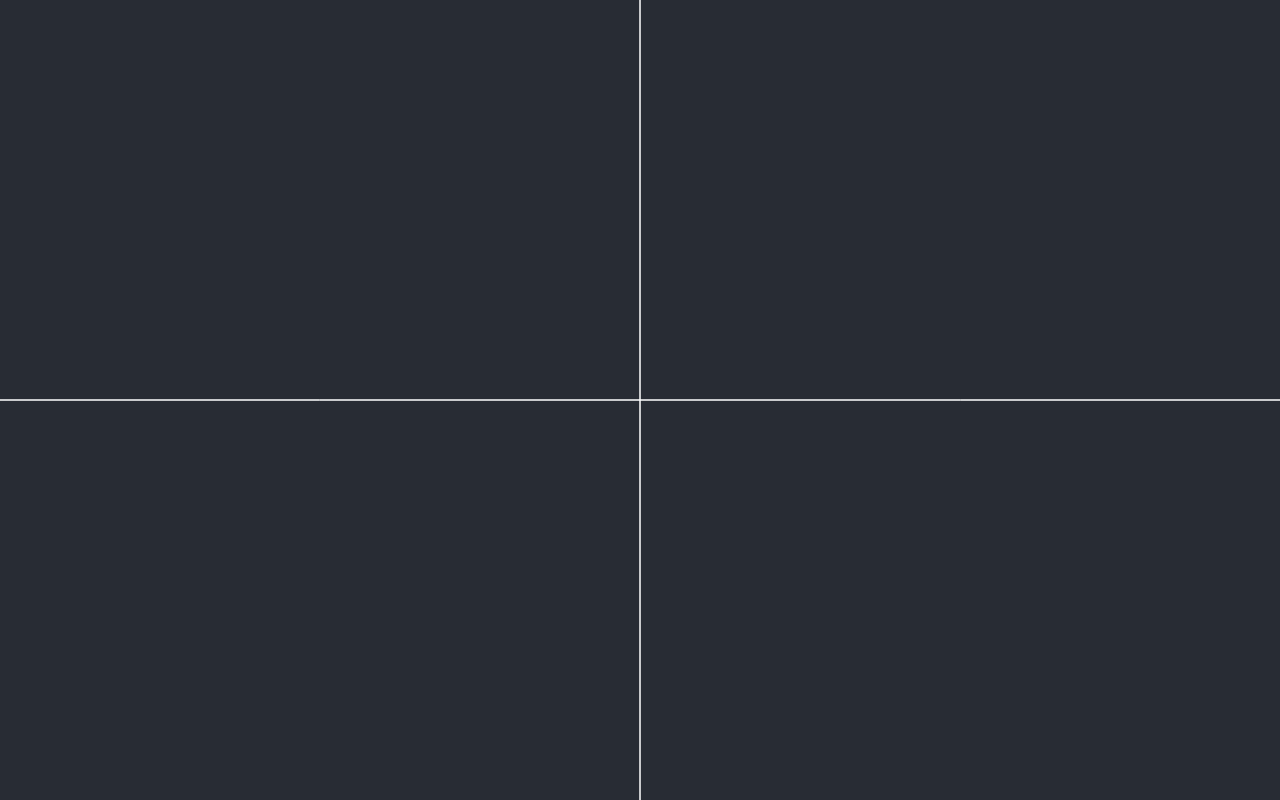
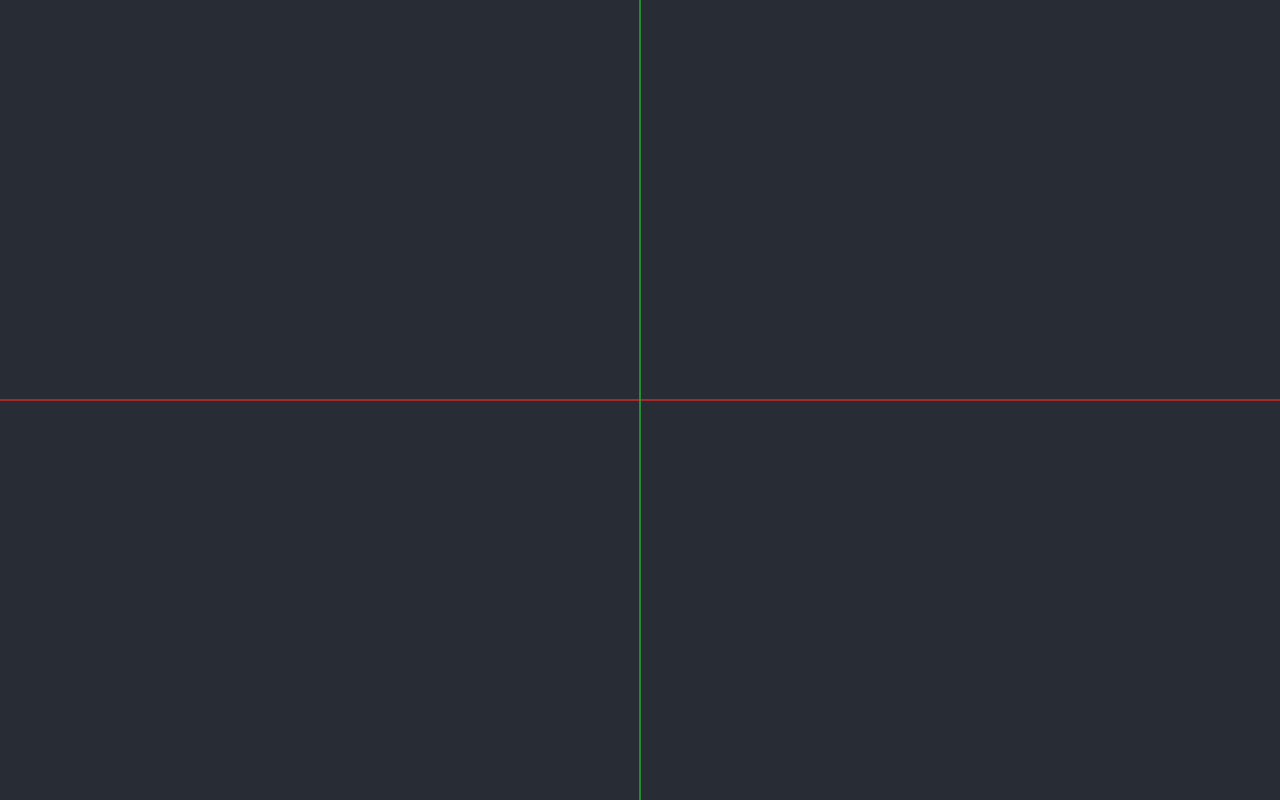
Before and after one commit to conwayjw97/3D-Function-Projector, a React (Create React App) app: page / in a window 1280 px wide. Built offline with nearby package versions, Linux system fonts and the light colour scheme.

Commit message:
CanvasDrawer refactoring finished

```diff
--- a/src/components/canvas/Canvas.js
+++ b/src/components/canvas/Canvas.js
@@ -2,79 +2,8 @@
 // TODO: Create camera class to encapsulate rotational data?
 
 import React, { useEffect, useRef } from "react";
-
-import Polygon from "../../utils/modelling/Polygon.js"
-import Vertex from "../../utils/modelling/Vertex.js"
-import Mat3 from "../../utils/math/Mat3.js"
-import Vec3 from "../../utils/math/Vec3.js"
-
+import CanvasDrawer from "./utils/CanvasDrawer.js"
 import "./Canvas.css";
-
-const vertices = [
-  new Vertex(-1.0, -1.0, -1.0), // Front-Bottom-Left
-  new Vertex( 1.0, -1.0, -1.0), // Front-Bottom-Right
-  new Vertex(-1.0, -1.0,  1.0), // Rear-Bottom-Left
-  new Vertex( 1.0, -1.0,  1.0), // Rear-Bottom-Right
-  new Vertex(-1.0,  1.0, -1.0), // Front-Top-Left
-  new Vertex( 1.0,  1.0, -1.0), // Front-Top-Right
-  new Vertex(-1.0,  1.0,  1.0), // Rear-Top-Left
-  new Vertex( 1.0,  1.0,  1.0)  // Rear-Top-Right
-]
-
-const polygons = [
-  new Polygon([vertices[0], vertices[1], vertices[5], vertices[4]]), // Front
-  new Polygon([vertices[2], vertices[3], vertices[7], vertices[6]]), // Rear
-  new Polygon([vertices[0], vertices[1], vertices[3], vertices[2]]), // Bottom
-  new Polygon([vertices[4], vertices[5], vertices[7], vertices[6]]), // Top
-  new Polygon([vertices[0], vertices[2], vertices[6], vertices[4]]), // Left
-  new Polygon([vertices[1], vertices[3], vertices[7], vertices[5]]), // Right
-]
-
-function drawLineFromVectors(ctx, a, b) {
-	ctx.beginPath();
-	ctx.moveTo(a.element(0), -1 * a.element(1));
-	ctx.lineTo(b.element(0), -1 * b.element(1));
-	ctx.stroke();
-};
-
-function drawLineBetweenVertices(ctx, a, b, matrix, fx, fy) {
-  a = a.transform(matrix);
-  b = b.transform(matrix);
-
-  ctx.beginPath();
-  ctx.moveTo(fx(a), -1 * fy(a));
-  ctx.lineTo(fx(b), -1 * fy(b));
-  ctx.closePath();
-  ctx.stroke();
-};
-
-function drawPolygon(ctx, polygon, matrix, fx, fy){
-  ctx.beginPath();
-
-  // Get the first vertex and apply the transformation matrix
-  let vertex = polygon.vertex(0).transform(matrix);
-
-  // Move to first vertexes coordinates on canvas using canvas positioning functions
-  // The -1 is used to flip the y coordinate as y increases as you move down the canvas
-  ctx.moveTo(fx(vertex), -1 * fy(vertex));
-  // For each vertex, draw a line to that vertexes coordinates
-  for(let i=1; i<polygon.count(); i++){
-    vertex = polygon.vertex(i).transform(matrix);
-    ctx.lineTo(fx(vertex), -1 * fy(vertex));
-  }
-  ctx.closePath();
-  ctx.stroke();
-}
-
-function drawAxisIndicator(ctx, matrix, fx, fy){
-	ctx.save();
-
-  drawLineBetweenVertices(ctx, new Vertex(-1.0, 0, 0), new Vertex(1.0, 0, 0), matrix, fx, fy);
-  drawLineBetweenVertices(ctx, new Vertex(0, -1.0, 0), new Vertex(0, 1.0, 0), matrix, fx, fy);
-	drawLineBetweenVertices(ctx, new Vertex(0, 0, -1.0), new Vertex(0, 0, 1.0), matrix, fx, fy);
-
-	ctx.restore();
-}
 
 function Canvas(props) {
   const canvas = useRef(null);
@@ -83,39 +12,8 @@ function Canvas(props) {
 
   useEffect(() => {
     const ctx = canvas.current.getContext("2d");
-    // Make 0 the centre value of the canvas context
-    ctx.translate(width/2, height/2);
-	  ctx.strokeStyle = "rgb(255, 255, 255)";
-
-    let size = height;          // Size of the contents
-    let cx = 0.000, cy = 0.000; // Rotational movement
-    let lx = null, ly = null;   // Last set rotation position
-    let x = 0, y = 0;           // Current rotation position
-
-    const render = () => {
-      // Update canvas rotation
-      x += cx;
-    	y += cy;
-
-      // Clear canvas contents
-      ctx.clearRect(-width/2, -height/2, width, height);
-
-      // Create transformation matrix to determine how the object's coordinates
-      // move with respect to the rotation
-      const transform = Mat3.rotationX(-y * 2 * Math.PI).multiply(Mat3.rotationY(-x * 2 * Math.PI));
-
-      // Canvas positioning functions
-      const fx = (vertex) => vertex.x * size;
-      const fy = (vertex) => vertex.y * size;
-
-      drawAxisIndicator(ctx, transform, fx, fy);
-
-      // for(let i=0; i<polygons.length; i++){
-      //   drawPolygon(ctx, polygons[i], transform, fx, fy);
-      // }
-    }
-
-    render();
+    const drawer = new CanvasDrawer(ctx, width, height, height);
+    drawer.render();
 
     let mouseDown = false;
 
@@ -125,29 +23,16 @@ function Canvas(props) {
 
     canvas.current.onmousemove = (e) => {
       if(mouseDown){
-        // User mouse down coordinates
-        const mouseX = e.clientX;
-        const mouseY = e.clientY;
         // New position for canvas contents
-    		const px = mouseX / width;
-    		const py = mouseY / height;
-        // If last rotational position was set, update rotational movement values
-    		if (lx && ly) {
-    			cx = (px - lx);
-    			cy = (py - ly);
-    		}
-        // Update last rotational position to the position observed here
-    		lx = px;
-    		ly = py;
-        render();
+    		const px = e.clientX / width;
+    		const py = e.clientY / height;
+        drawer.onMouseMove(px, py);
       }
     }
 
     canvas.current.onmouseup = (e) => {
       mouseDown = false;
-      // Nullify last rotational position so next mouse down doesn't update movement values
-  		lx = null;
-  		ly = null;
+      drawer.onMouseUp();
     }
 
     canvas.current.onwheel = (e) => {
--- a/src/components/canvas/utils/CanvasDrawer.js
+++ b/src/components/canvas/utils/CanvasDrawer.js
@@ -1,15 +1,53 @@
+import Polygon from "../../../utils/modelling/Polygon.js"
+import Vertex from "../../../utils/modelling/Vertex.js"
+import Mat3 from "../../../utils/math/Mat3.js"
+import Vec3 from "../../../utils/math/Vec3.js"
+
+const white = "rgb(255, 255, 255)";
+const green = "rgb(36, 173, 48)";
+const blue = "rgb(43, 125, 207)";
+const red = "rgb(207, 43, 43)";
+
+const vertices = [
+  new Vertex(-1.0, -1.0, -1.0), // Front-Bottom-Left
+  new Vertex( 1.0, -1.0, -1.0), // Front-Bottom-Right
+  new Vertex(-1.0, -1.0,  1.0), // Rear-Bottom-Left
+  new Vertex( 1.0, -1.0,  1.0), // Rear-Bottom-Right
+  new Vertex(-1.0,  1.0, -1.0), // Front-Top-Left
+  new Vertex( 1.0,  1.0, -1.0), // Front-Top-Right
+  new Vertex(-1.0,  1.0,  1.0), // Rear-Top-Left
+  new Vertex( 1.0,  1.0,  1.0)  // Rear-Top-Right
+]
+
+const polygons = [
+  new Polygon([vertices[0], vertices[1], vertices[5], vertices[4]]), // Front
+  new Polygon([vertices[2], vertices[3], vertices[7], vertices[6]]), // Rear
+  new Polygon([vertices[0], vertices[1], vertices[3], vertices[2]]), // Bottom
+  new Polygon([vertices[4], vertices[5], vertices[7], vertices[6]]), // Top
+  new Polygon([vertices[0], vertices[2], vertices[6], vertices[4]]), // Left
+  new Polygon([vertices[1], vertices[3], vertices[7], vertices[5]]), // Right
+]
+
 export default class CanvasDrawer {
-  constructor(ctx, size) {
+  constructor(ctx, width, height, size) {
     this.ctx = ctx;
+    this.width = width;
+    this.height = height;
     this.size = size;
 
     // Make 0 the centre value of the canvas context
     this.ctx.translate(width/2, height/2);
     this.ctx.strokeStyle = "rgb(255, 255, 255)";
 
-    this.cx = 0.000, this.cy = 0.000; // Rotational movement
-    this.lx = null, this.ly = null;   // Last set rotation position
-    this.x = 0, this.y = 0;           // Current rotation position
+    // Rotational movement
+    this.cx = 0.000
+    this.cy = 0.000;
+    // Last set rotation position
+    this.lx = null
+    this.ly = null;
+    // Current rotation position
+    this.x = 0
+    this.y = 0;
 
     // Canvas positioning functions
     this.fx = (vertex) => vertex.x * size;
@@ -41,10 +79,10 @@ export default class CanvasDrawer {
     b = b.transform(matrix);
 
     this.ctx.beginPath();
-    ctx.moveTo(fx(a), -1 * fy(a));
-    ctx.lineTo(fx(b), -1 * fy(b));
-    ctx.closePath();
-    ctx.stroke();
+    this.ctx.moveTo(this.fx(a), -1 * this.fy(a));
+    this.ctx.lineTo(this.fx(b), -1 * this.fy(b));
+    this.ctx.closePath();
+    this.ctx.stroke();
   };
 
   drawPolygon(polygon, matrix){
@@ -65,19 +103,32 @@ export default class CanvasDrawer {
     this.ctx.stroke();
   }
 
+  drawAxisIndicator(matrix){
+  	this.ctx.save();
+
+    this.ctx.strokeStyle = red;
+    this.drawLineBetweenVertices(new Vertex(-1.0, 0, 0), new Vertex(1.0, 0, 0), matrix);
+    this.ctx.strokeStyle = green;
+    this.drawLineBetweenVertices(new Vertex(0, -1.0, 0), new Vertex(0, 1.0, 0), matrix);
+    this.ctx.strokeStyle = blue;
+  	this.drawLineBetweenVertices(new Vertex(0, 0, -1.0), new Vertex(0, 0, 1.0), matrix);
+
+  	this.ctx.restore();
+  }
+
   render(){
     // Update canvas rotation
     this.x += this.cx;
     this.y += this.cy;
 
     // Clear canvas contents
-    this.ctx.clearRect(-width/2, -height/2, width, height);
+    this.ctx.clearRect(-this.width/2, -this.height/2, this.width, this.height);
 
     // Create transformation matrix to determine how the object's coordinates
     // move with respect to the rotation
-    const transform = Mat3.rotationX(-y * 2 * Math.PI).multiply(Mat3.rotationY(-x * 2 * Math.PI));
+    const transform = Mat3.rotationX(-this.y * 2 * Math.PI).multiply(Mat3.rotationY(-this.x * 2 * Math.PI));
 
-    drawAxisIndicator(transform);
+    this.drawAxisIndicator(transform);
 
     // for(let i=0; i<polygons.length; i++){
     //   drawPolygon(ctx, polygons[i], transform, fx, fy);
```
